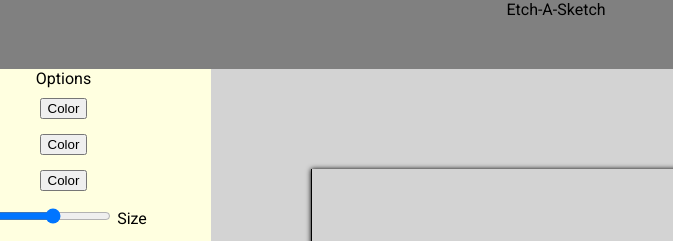
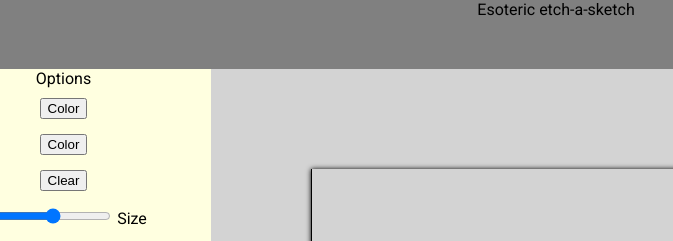
Before and after one commit to dizmat/etch-a-sketch, a plain HTML site: page index.html in a window 1280 px wide. Shown: the top 241 px of the page, 84-757 px from the left. Drawn offline with Linux system fonts and the light colour scheme.

Commit message:
feat: change name of page and add

```diff
--- a/index.html
+++ b/index.html
@@ -7,14 +7,14 @@
 		<link rel="stylesheet" href="style.css" />
 	</head>
 	<body>
-		<div class="title">Etch-A-Sketch</div>
+		<div class="title">Esoteric etch-a-sketch</div>
 		<div class="options-sketch-container">
 			<div class="options">
 				<div>Options</div>
 				<div class="interaction-panel">
 					<input type="button" value="Color" />
 					<input type="button" value="Color" />
-					<input type="button" value="Color" />
+					<input id="clear" type="button" value="Clear" />
 					<div>
 						<input type="range" name="size" min="1" max="10">
 						<label for="size">Size</label>
@@ -22,7 +22,8 @@
 				</div>
 			</div>
 			<div class="sketchpad">
-				<div class="drawing-box"></div>
+				<div class="drawing-box">
+				</div>
 			</div>
 		</div>
 	</body>
```
